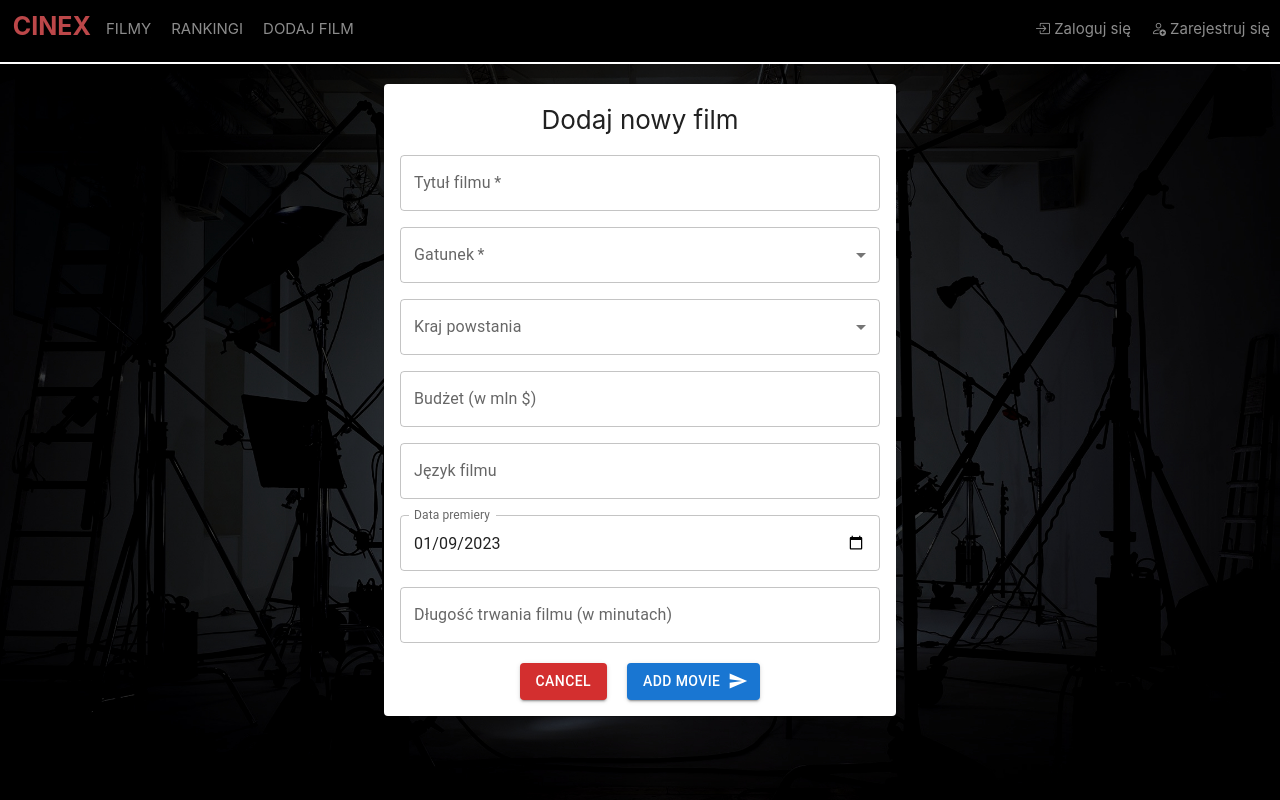
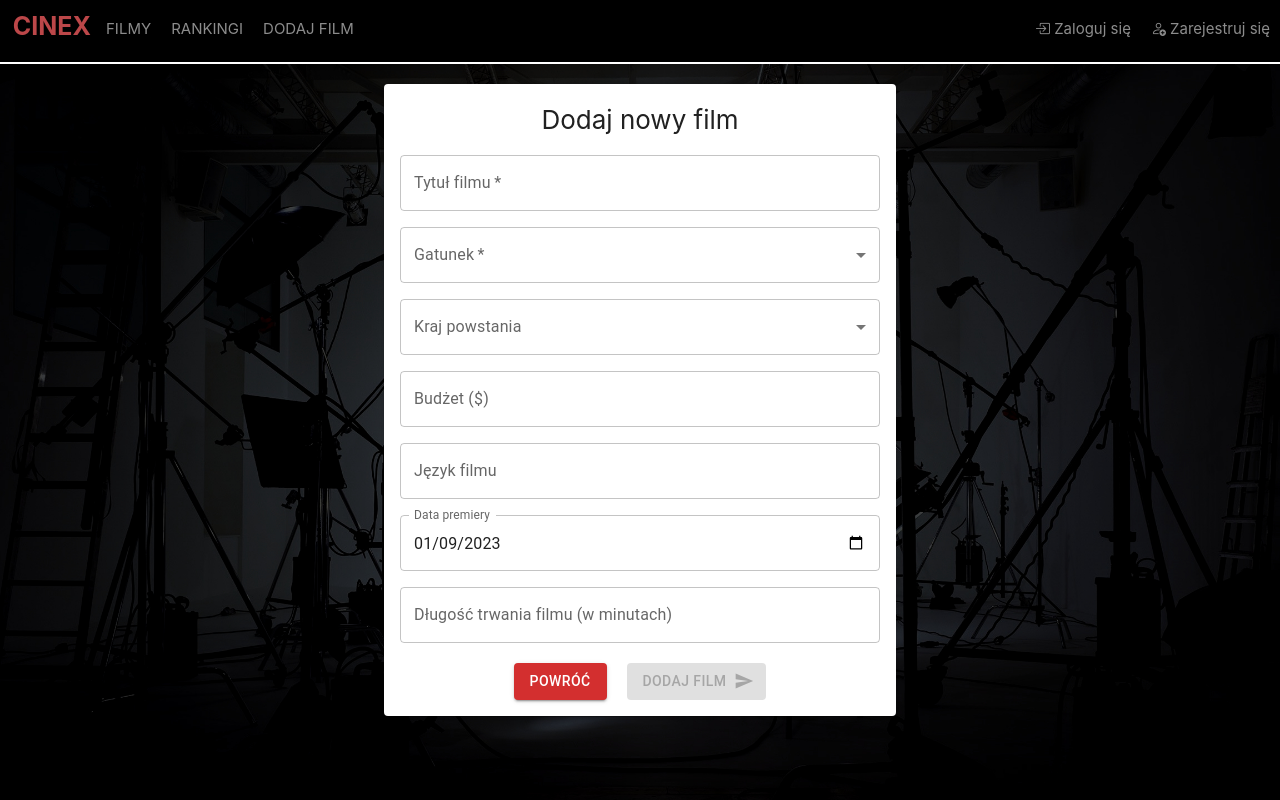
Before and after one commit to Prawo-I-Skalowalnosc/PIS_2022Z, a React (Create React App) app in the folder front/: page /addmovie in a window 1280 px wide. Built offline with nearby package versions, Linux system fonts and the light colour scheme.

Commit message:
przycisk dodania filmu może byc nieaktywny jeżeli obowiązkowe pola nie są uzupełnione

```diff
--- a/front/src/components/NewMovieForm.tsx
+++ b/front/src/components/NewMovieForm.tsx
@@ -1,4 +1,5 @@
 import {useState} from "react";
+import { useNavigate } from "react-router-dom";
 import {Helmet} from "react-helmet";
 import {Button, Card, Grid, MenuItem, TextField} from "@mui/material";
 import Stack from "@mui/material/Stack";
@@ -11,7 +12,19 @@ import SendIcon from '@mui/icons-material/Send'
 import "../style/register.css"
 
 export function NewMovieForm() {
-    const [movieData, setMovieData] = useState({} as MovieResponse);
+    const defaultDate = new Date().toISOString().split('T')[0];
+    const [movieData, setMovieData] = useState({release_date: defaultDate} as MovieResponse);
+    let navigate = useNavigate();
+
+    const handleInput = () => {
+        setMovieData({...movieData, rating: 0});
+        console.log(movieData);
+    }
+
+    const goToMainPage = () => {
+        const path="/";
+        navigate(path);
+    }
 
     return (
         <>
@@ -25,51 +38,85 @@ export function NewMovieForm() {
                             Dodaj nowy film
                         <FormControl className={"pis-newmovie-form"}>
                             <TextField
+                                required
                                 label={"Tytuł filmu"}
-                                required
-                                sx={{mt: "1rem"}}/>
+                                name={"title"}
+                                sx={{mt: "1rem"}}
+                                onChange={(e) =>
+                                        setMovieData({...movieData, title: e.target.value})}/>
                             <TextField
                                 required
                                 select
+                                name={"genre"}
                                 label={"Gatunek"}
-                                sx={{mt: "1rem"}}>
+                                sx={{mt: "1rem"}}
+                                defaultValue={''}
+                                onChange={(e) =>
+                                    setMovieData({...movieData, genre: e.target.value})}>
                                 {GENRES.map((genre: string) => {
-                                    return <MenuItem value={genre}>{genre}</MenuItem>
+                                    return <MenuItem key={genre} value={genre}>{genre}</MenuItem>
                                 })}
                             </TextField>
                             <TextField
                                 select
+                                name={"country_of_origin"}
                                 label={"Kraj powstania"}
-                                sx={{mt: "1rem"}}>
+                                sx={{mt: "1rem"}}
+                                defaultValue={''}
+                                onChange={(e) =>
+                                    setMovieData({...movieData, country_of_origin: e.target.value})}>
                                 {COUNTRIES.map((country: string) => {
-                                    return <MenuItem value={country}>{country}</MenuItem>
+                                    return <MenuItem key={country} value={country}>{country}</MenuItem>
                                 })}
                             </TextField>
                             <TextField
+                                name={"budget"}
                                 type={"number"}
-                                label={"Budżet (w mln $)"}
-                                sx={{mt: "1rem"}}/>
+                                label={"Budżet ($)"}
+                                sx={{mt: "1rem"}}
+                                onChange={(e) =>
+                                    setMovieData({...movieData, budget: parseInt(e.target.value, 10)})}/>
                             <TextField
+                                name={"language"}
                                 label={"Język filmu"}
-                                sx={{mt: "1rem"}}/>
+                                sx={{mt: "1rem"}}
+                                onChange={(e) =>
+                                    setMovieData({...movieData, language: e.target.value})}/>
                             <TextField
+                                name={"release_date"}
                                 type={"date"}
                                 label={"Data premiery"}
-                                defaultValue={new Date().toISOString().split('T')[0]}
-                                sx={{mt: "1rem"}}/>
+                                defaultValue={defaultDate}
+                                sx={{mt: "1rem"}}
+                                onChange={(e) =>
+                                    setMovieData({...movieData, release_date: e.target.value})}/>
                             <TextField
+                                name={"length"}
                                 type={"number"}
                                 label={"Długość trwania filmu (w minutach)"}
-                                sx={{mt: "1rem"}}/>
-                        </FormControl>
-                            <Grid sx={{mt: "1rem"}}>
-                                <Button variant="contained" color="error" sx={{m: "0 10px"}}>
-                                    Cancel
+                                sx={{mt: "1rem"}}
+                                onChange={(e) =>
+                                    setMovieData({...movieData, length: parseInt(e.target.value, 10)})}/>
+                            <Grid sx={{mt: "1rem", textAlign: "center"}}>
+                                <Button
+                                    type="button"
+                                    variant="contained"
+                                    onClick={goToMainPage}
+                                    color="error"
+                                    sx={{m: "0 10px"}}>
+                                    Powróć
                                 </Button>
-                                <Button variant="contained" endIcon={<SendIcon />} sx={{m: "0 10px"}}>
-                                    Add movie
+                                <Button
+                                    type="submit"
+                                    variant="contained"
+                                    onClick={handleInput}
+                                    endIcon={<SendIcon />}
+                                    sx={{m: "0 10px"}}
+                                    disabled={!movieData.title || !movieData.genre}>
+                                    Dodaj film
                                 </Button>
                             </Grid>
+                        </FormControl>
                         </Stack>
                 </Card>
                 </main>
--- a/front/src/style/register.css
+++ b/front/src/style/register.css
@@ -105,14 +105,9 @@
 .pis-newmovie-card {
     padding: 1rem;
     width: 40%;
-    /*height: 80%;*/
     margin: auto;
 }
 
 .pis-newmovie-form {
     text-align: left;
 }
-
-.pis-newmovie-input-field {
-    margin: 10px;
-}
```
